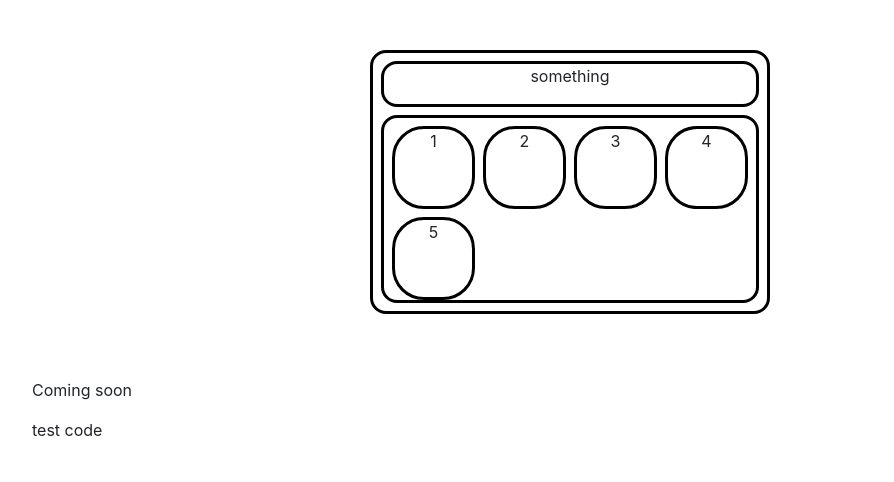
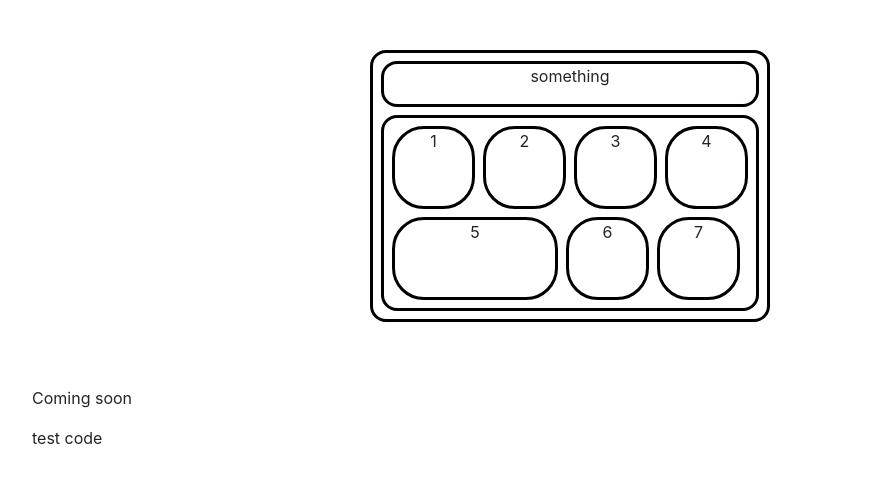
Before and after one commit to mtian725/BasicCalculator, a website: page index.html in a window 1280 px wide. Shown: the part 148-630 px from the top of the page, without its empty margins (70-964 px from the left). Drawn offline with nearby package versions, Linux system fonts and the light colour scheme.

Commit message:
rest of temp buttons

```diff
--- a/index.html
+++ b/index.html
@@ -51,9 +51,19 @@
                 4
               </p>
             </div>
-            <div class="temp-button">
+            <div class="temp-bottom-a">
               <p>
                 5
+              </p>
+            </div>
+            <div class="temp-bottom-b">
+              <p>
+                6
+              </p>
+            </div>
+            <div class="temp-bottom-b">
+              <p>
+                7
               </p>
             </div>
           </div>
--- a/styles.css
+++ b/styles.css
@@ -42,9 +42,21 @@
 }
 
 .temp-bottom-a {
-
+  margin-left: 8px;
+  margin-top: 8px;
+  margin-bottom: 8px;
+  width: 166px;
+  height: 83px;
+  border: 3px solid black;
+  border-radius: 2rem;
 }
 
 .temp-bottom-b {
-
+  margin-left: 8px;
+  margin-top: 8px;
+  margin-bottom: 8px;
+  width: 83px;
+  height: 83px;
+  border: 3px solid black;
+  border-radius: 2rem;
 }
```
